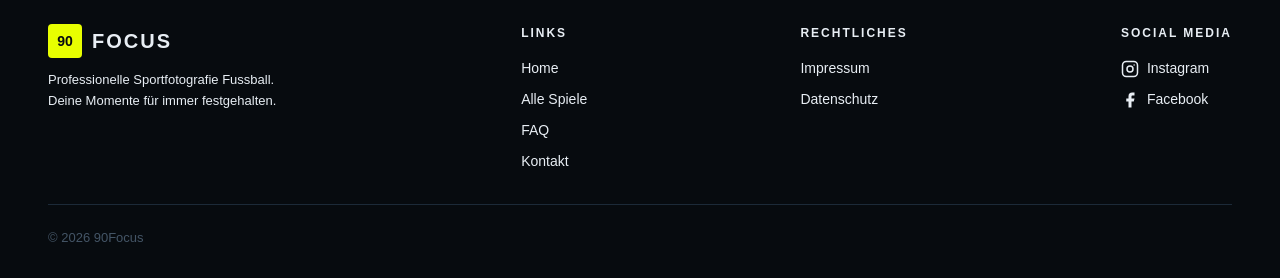
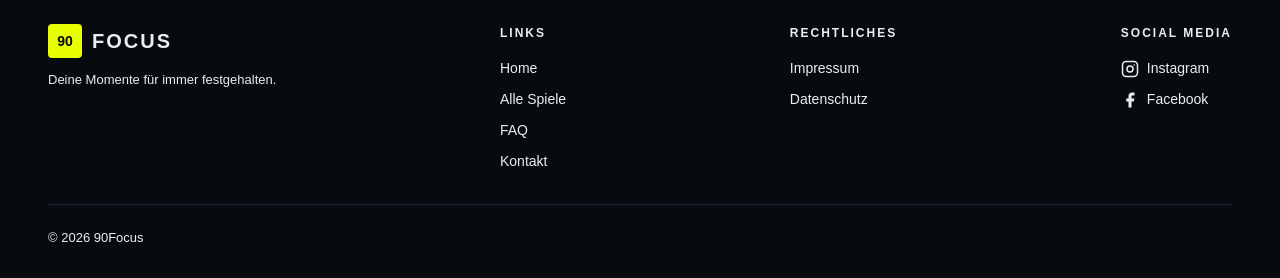
Before and after one commit to 90focus/90focus, a Next.js app: page / in a window 1280 px wide. Shown: the part 754-1032 px from the top of the page. Built offline with nearby package versions, Linux system fonts and the light colour scheme; no server answers; the database is empty.

Commit message:
footer text und copyright weiss angepasst

```diff
--- a/app/page.tsx
+++ b/app/page.tsx
@@ -272,7 +272,7 @@ export default function Home() {
                 <span style={{ color: "#e8eef4", fontWeight: 900, fontSize: 20, letterSpacing: 2 }}>FOCUS</span>
               </div>
               <p style={{ color: "#e8eef4", fontSize: 13, maxWidth: 260, lineHeight: 1.6 }}>
-                Professionelle Sportfotografie Fussball. Deine Momente für immer festgehalten.
+                Deine Momente für immer festgehalten.
               </p>
             </div>
 
@@ -326,7 +326,7 @@ export default function Home() {
 
           {/* UNTERE ZEILE */}
           <div style={{ borderTop: "1px solid #1c2a38", paddingTop: 20 }}>
-            <span style={{ color: "#445566", fontSize: 13 }}>© 2026 90Focus</span>
+            <span style={{ color: "#e8eef4", fontSize: 13 }}>© 2026 90Focus</span>
           </div>
         </div>
       </footer>
```
